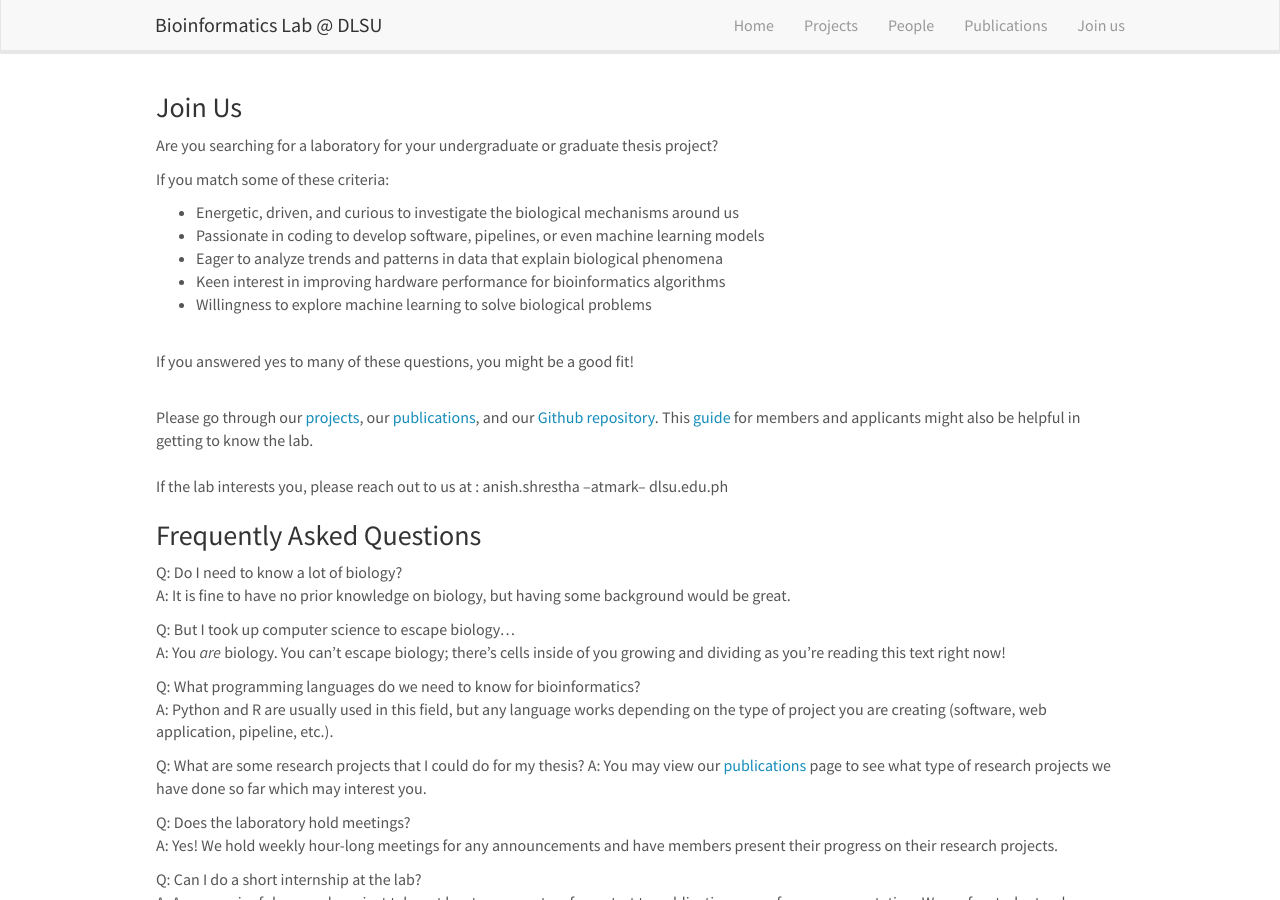
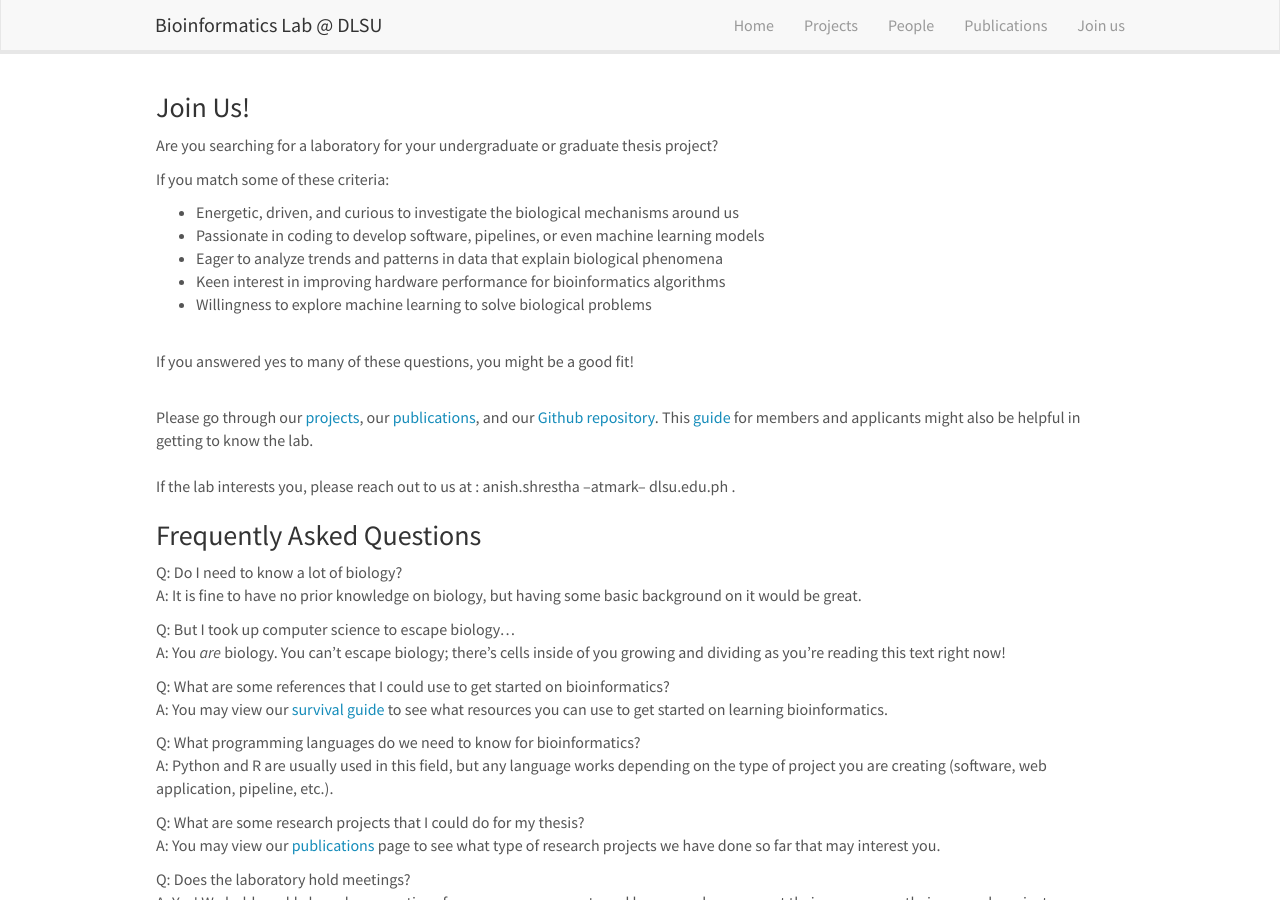
Before and after one commit to bioinfodlsu/bioinfodlsu.github.io, a Jekyll site: the page built from _pages/join_us.md, in a window 1280 px wide and 900 px high. Built offline with Jekyll 4.4.1, drawn with Linux system fonts in a browser that asks for light colours; nearby versions of some CDN libraries.

Commit message:
Last fixes for FAQs

```diff
--- a/_pages/join_us.md
+++ b/_pages/join_us.md
@@ -6,7 +6,7 @@ sitemap: false
 permalink: /join_us/
 ---
 
-### Join Us
+### Join Us!
 Are you searching for a laboratory for your undergraduate or graduate thesis project?
 
 If you match some of these criteria:
@@ -21,21 +21,24 @@ If you answered yes to many of these questions, you might be a good fit! <br> <b
 
 Please go through our [projects](/projects), our [publications](/publications), and our [Github repository](http://github.com/bioinfodlsu){:target="\_blank"}.
 This [guide](https://bioinfodlsu.com/bioinfodlsu-survival-guide/intro.html){:target="\_blank"} for members and applicants might also be helpful in getting to know the lab. <br> <br>
-If the lab interests you, please reach out to us at : anish.shrestha --atmark-- dlsu.edu.ph
+If the lab interests you, please reach out to us at : anish.shrestha --atmark-- dlsu.edu.ph .
 
 ### Frequently Asked Questions
 
 Q: Do I need to know a lot of biology? <br>
-A: It is fine to have no prior knowledge on biology, but having some background would be great.
+A: It is fine to have no prior knowledge on biology, but having some basic background on it would be great.
 
 Q: But I took up computer science to escape biology... <br>
 A: You *are* biology. You can’t escape biology; there’s cells inside of you growing and dividing as you’re reading this text right now!
 
+Q: What are some references that I could use to get started on bioinformatics? <br>
+A: You may view our [survival guide](https://bioinfodlsu.com/bioinfodlsu-survival-guide/intro.html) to see what resources you can use to get started on learning bioinformatics.
+
 Q: What programming languages do we need to know for bioinformatics? <br>
 A: Python and R are usually used in this field, but any language works depending on the type of project you are creating (software, web application, pipeline, etc.).
 
-Q: What are some research projects that I could do for my thesis?
-A: You may view our [publications](/publications) page to see what type of research projects we have done so far which may interest you.
+Q: What are some research projects that I could do for my thesis? <br>
+A: You may view our [publications](/publications) page to see what type of research projects we have done so far that may interest you.
 
 Q: Does the laboratory hold meetings? <br>
 A: Yes! We hold weekly hour-long meetings for any announcements and have members present their progress on their research projects.
```
